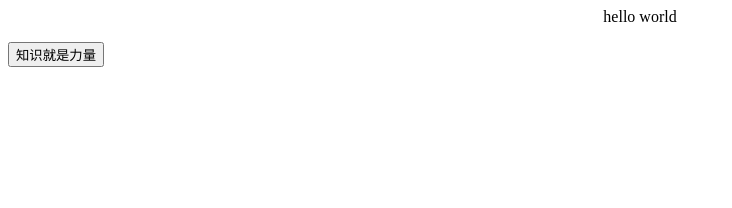
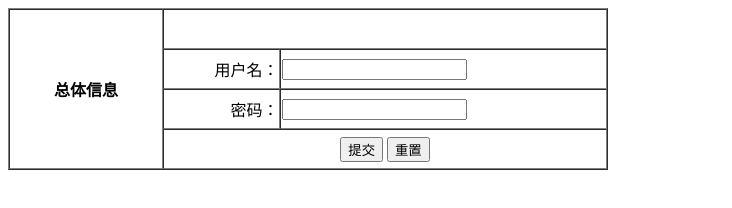
Before and after one commit to Lza666/lza666.github.io, a plain HTML site: page index.html in a window 1280 px wide. Shown: the whole page, without its empty margins (0-732 px from the left). Drawn offline with Linux system fonts and the light colour scheme.

Commit message:
Update index.html

```diff
--- a/index.html
+++ b/index.html
@@ -1,10 +1,39 @@
+<!DOCTYPE html>
 <html>
-<head>
-</head>
-    <body>
-        <p>
-        <center>hello world</center>
-        </p>
-            <button>知识就是力量</button>
-    </body>
+
+<head></head>
+<body>
+    <form action="http://fwddlza.xyz">
+    <table width="600px" border="1px" cellspacing="0">
+
+
+        <tbody>
+            <tr height="40px">
+                <td rowspan="4" width="150px" align="center"><b>总体信息</b></td>
+                <td colspan="2"></td>
+
+
+            </tr>
+            <tr height="40px">
+
+                <td align="right">用户名：</td>
+                <td><input type="text" name="name"></td>
+            </tr>
+            <tr height="40px">
+
+                <td align="right">密码：</td>
+                <td><input type="password" name="psd"></td>
+            </tr>
+            <tr height="40px">
+
+                <td colspan="2" align="center">
+                    <input type="submit" value="提交">
+                    <input type="reset" value="重置">
+                </td>
+
+            </tr>
+        </tbody>
+    </table>
+</form>
+</body>
 </html>
```
